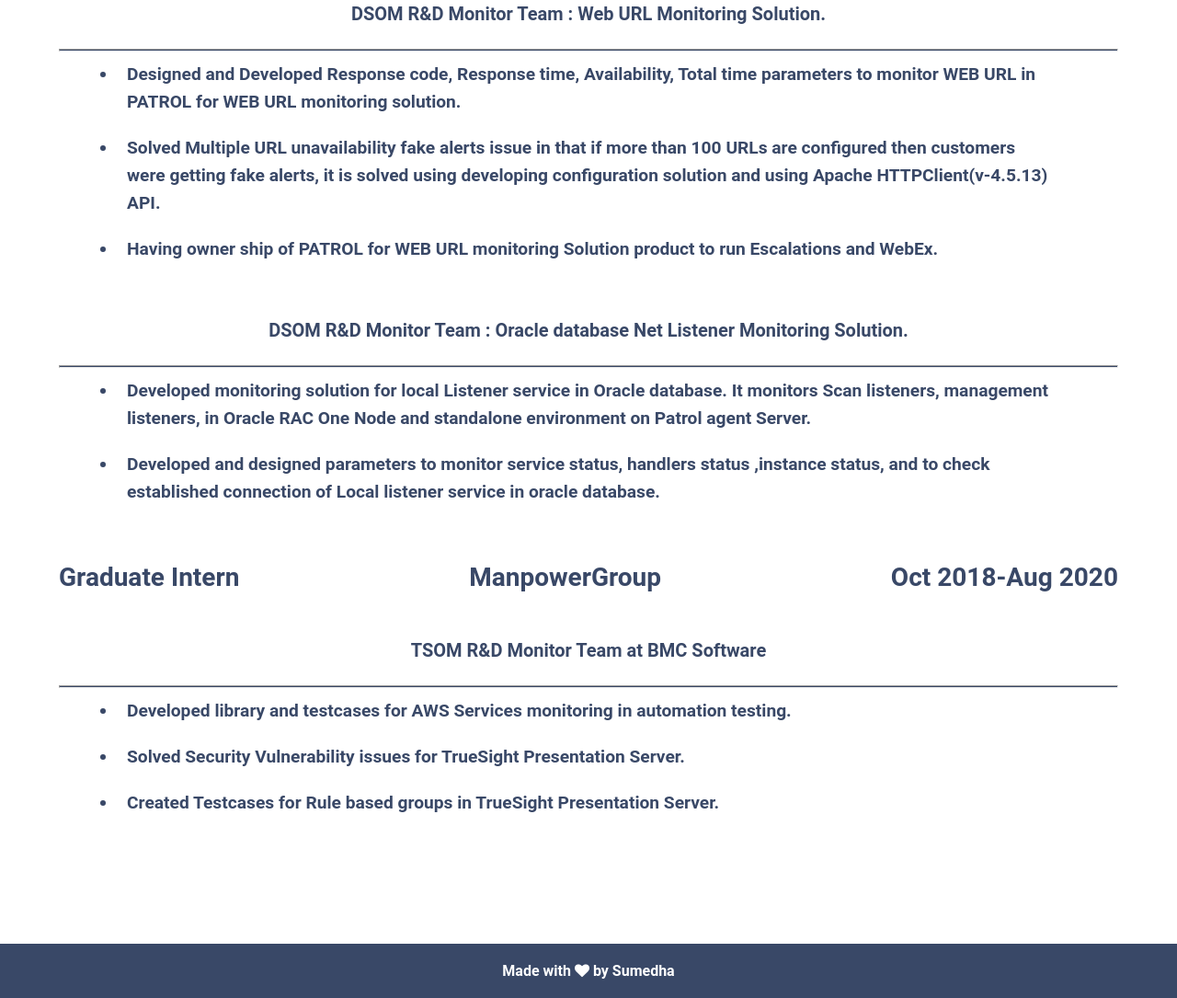
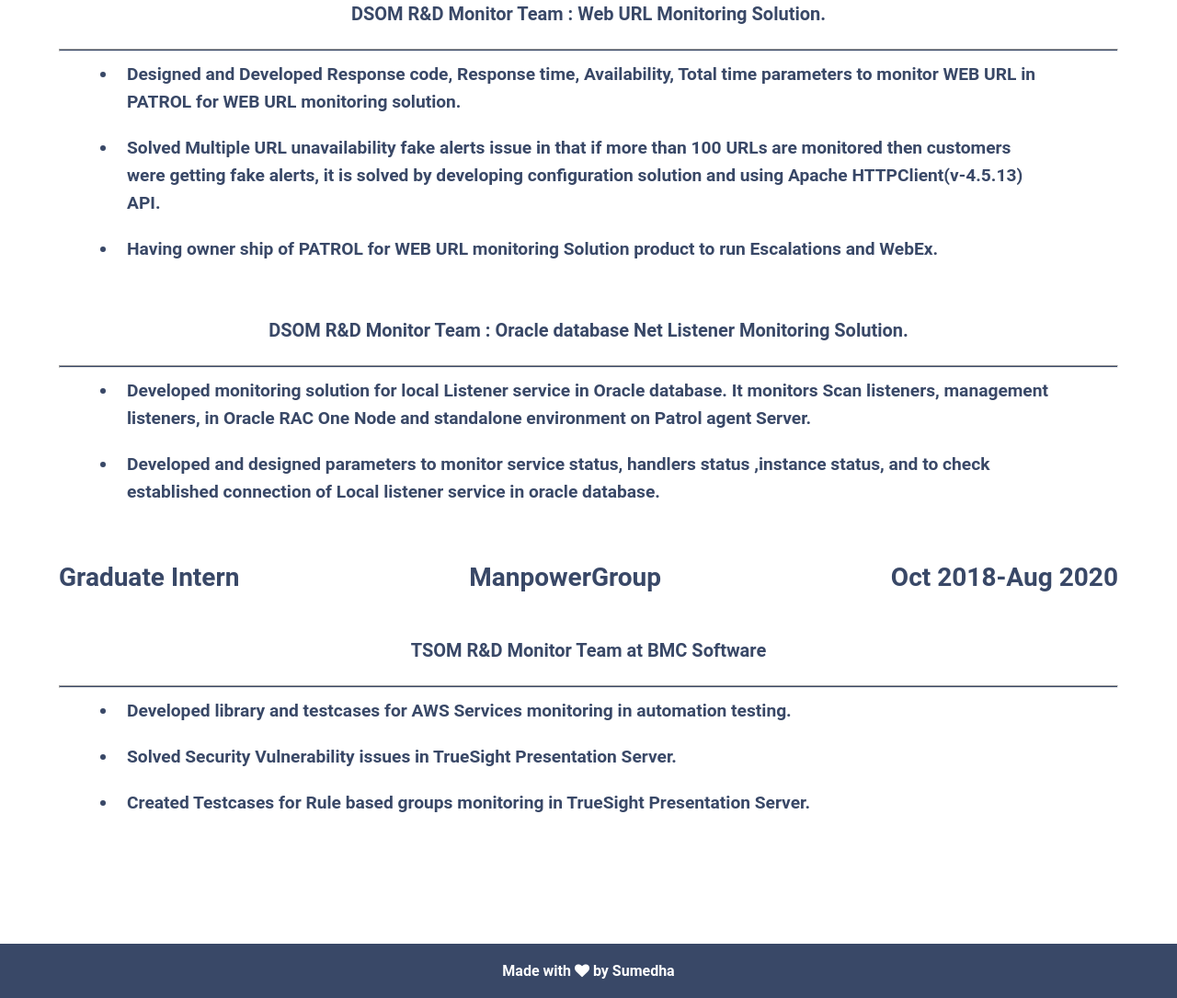
Before and after one commit to sumedha1308/Sumedha-Portfolio, a website: page html/experience.html in a window 1280 px wide. Shown: the part 825-1910 px from the top of the page at 92% size. Drawn offline with Linux system fonts and the light colour scheme.

Commit message:
Added more information in experience

```diff
--- a/html/experience.html
+++ b/html/experience.html
@@ -46,8 +46,8 @@
                     <ul>
                         <li class="experience-text">Designed and Developed Response code, Response time, Availability, Total time parameters to monitor WEB URL
                         in PATROL for WEB URL monitoring solution.</li>
-                        <li class="experience-text">Solved Multiple URL unavailability fake alerts issue in that if more than 100 URLs are configured then customers were
-                        getting fake alerts, it is solved using developing configuration solution and using Apache HTTPClient(v-4.5.13) API.</li>
+                        <li class="experience-text">Solved Multiple URL unavailability fake alerts issue in that if more than 100 URLs are monitored then customers were
+                        getting fake alerts, it is solved by developing configuration solution and using Apache HTTPClient(v-4.5.13) API.</li>
                         <li class="experience-text">Having owner ship of PATROL for WEB URL monitoring Solution product to run Escalations and WebEx.</li>
                     </ul>
             </div>
@@ -71,8 +71,8 @@
             <div class="product-description">
                 <ul>
                     <li class="experience-text">Developed library and testcases for AWS Services monitoring in automation testing.</li>
-                    <li class="experience-text">Solved Security Vulnerability issues for TrueSight Presentation Server.</li>
-                    <li class="experience-text">Created Testcases for Rule based groups in TrueSight Presentation Server.</li>
+                    <li class="experience-text">Solved Security Vulnerability issues in TrueSight Presentation Server.</li>
+                    <li class="experience-text">Created Testcases for Rule based groups monitoring in TrueSight Presentation Server.</li>
                 </ul>
             </div>
         </div>
```
Also changed, not shown: index.html (+2 -2 lines).
